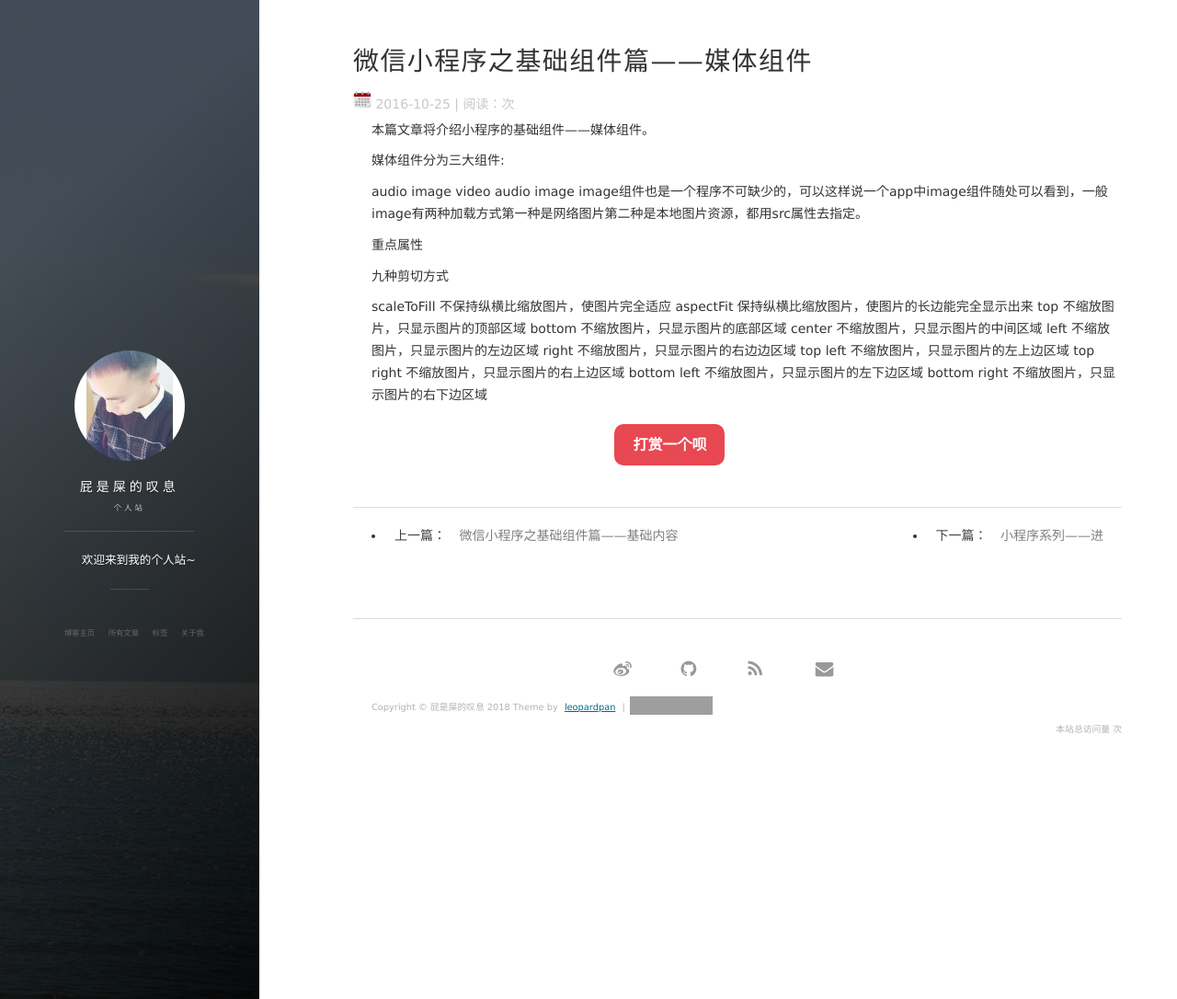
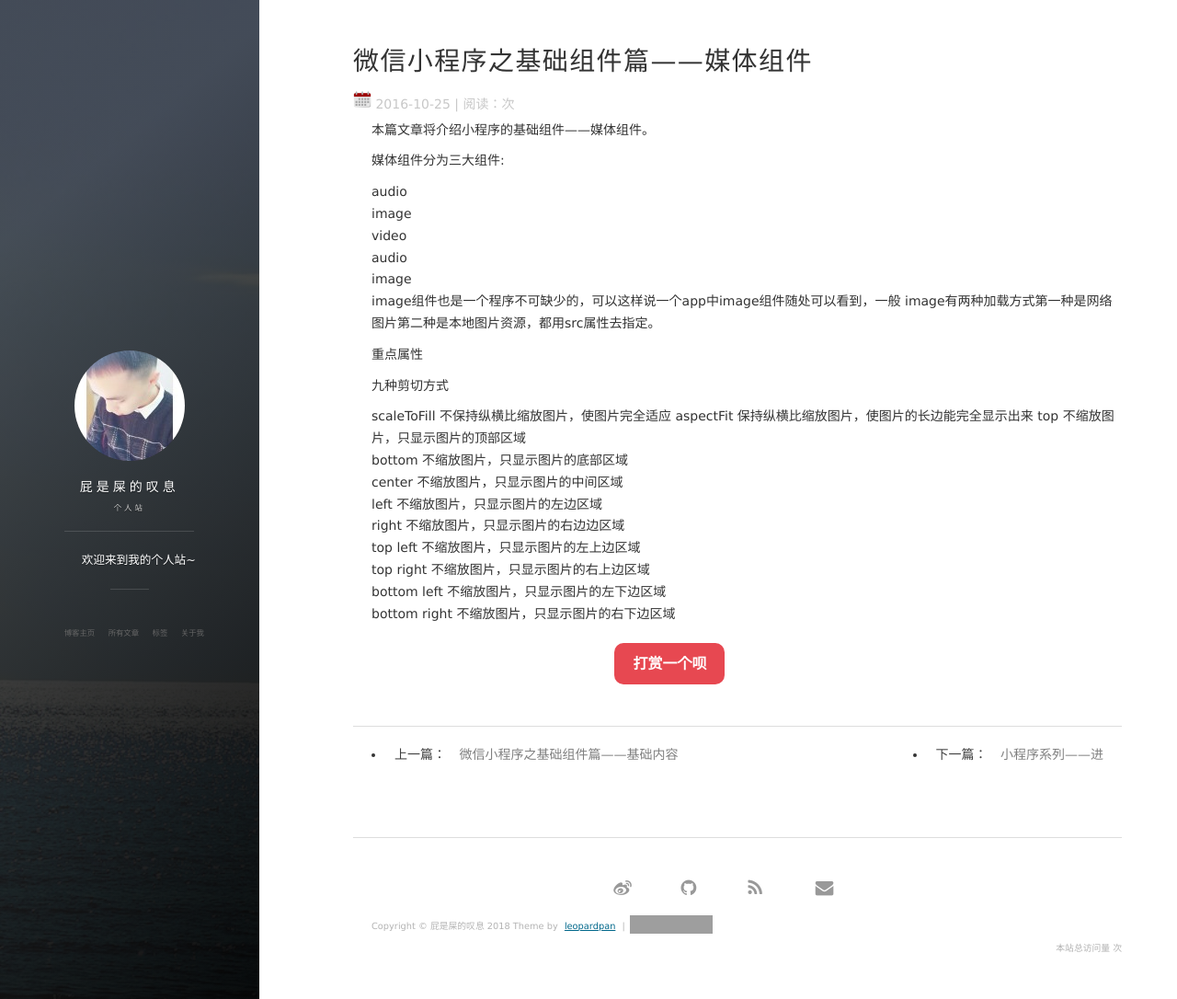
Before and after one commit to jbdxbl5/jbdxbl5.github.io, a Jekyll site: the page built from _posts/2016-10-25-Xcode8.md, in a window 1280 px wide and 1086 px high. Shown: the whole window at 92% size. Built offline with Jekyll 4.4.1, drawn with Linux system fonts in a browser that asks for light colours; nearby versions of some CDN libraries; comment, search, counter and statistics services are not loaded; grey boxes are pictures that could not be loaded.

```diff
--- a/_posts/2016-10-25-Xcode8.md
+++ b/_posts/2016-10-25-Xcode8.md
@@ -9,36 +9,36 @@ tags: 微信小程序之基础组件篇——媒体组件
 
 媒体组件分为三大组件:
 
-audio
-image
-video
-audio
-image
-image组件也是一个程序不可缺少的，可以这样说一个app中image组件随处可以看到，一般 image有两种加载方式第一种是网络图片第二种是本地图片资源，都用src属性去指定。
+audio<br>
+image<br>
+video<br>
+audio<br>
+image<br>
+image组件也是一个程序不可缺少的，可以这样说一个app中image组件随处可以看到，一般 image有两种加载方式第一种是网络图片第二种是本地图片资源，都用src属性去指定。<br>
 
-重点属性
+重点属性<br>
 
-九种剪切方式
+九种剪切方式<br>
 
 scaleToFill
 不保持纵横比缩放图片，使图片完全适应
 aspectFit
 保持纵横比缩放图片，使图片的长边能完全显示出来
 top
-不缩放图片，只显示图片的顶部区域
+不缩放图片，只显示图片的顶部区域<br>
 bottom
-不缩放图片，只显示图片的底部区域
+不缩放图片，只显示图片的底部区域<br>
 center
-不缩放图片，只显示图片的中间区域
+不缩放图片，只显示图片的中间区域<br>
 left
-不缩放图片，只显示图片的左边区域
+不缩放图片，只显示图片的左边区域<br>
 right
-不缩放图片，只显示图片的右边边区域
+不缩放图片，只显示图片的右边边区域<br>
 top left
-不缩放图片，只显示图片的左上边区域
+不缩放图片，只显示图片的左上边区域<br>
 top right
-不缩放图片，只显示图片的右上边区域
+不缩放图片，只显示图片的右上边区域<br>
 bottom left
-不缩放图片，只显示图片的左下边区域
+不缩放图片，只显示图片的左下边区域<br>
 bottom right
-不缩放图片，只显示图片的右下边区域
+不缩放图片，只显示图片的右下边区域<br>
```
